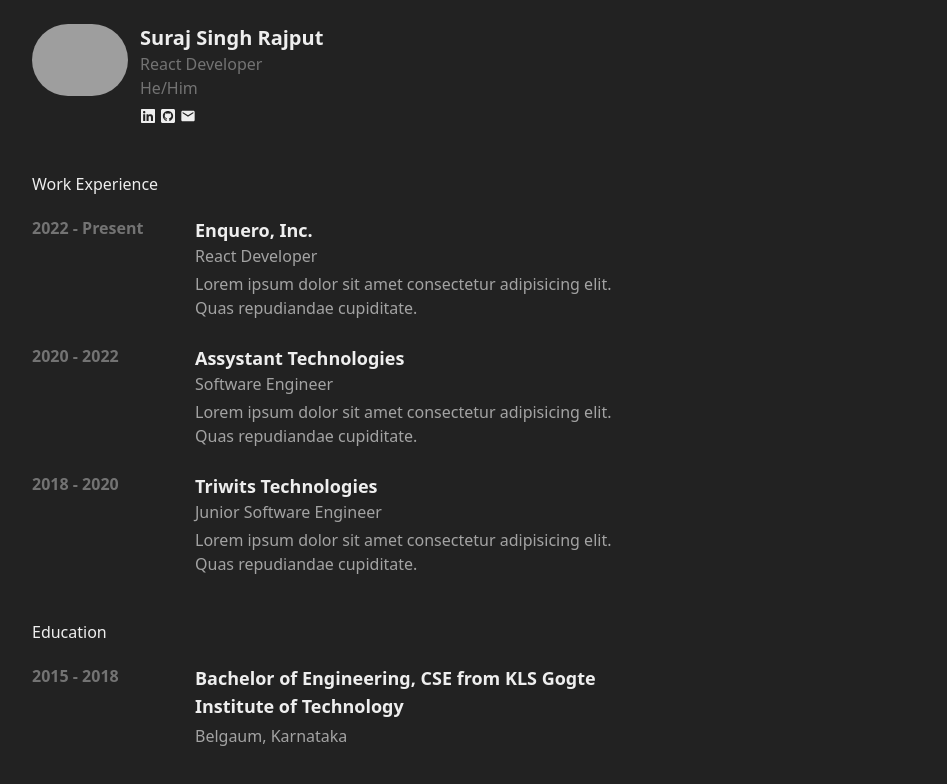
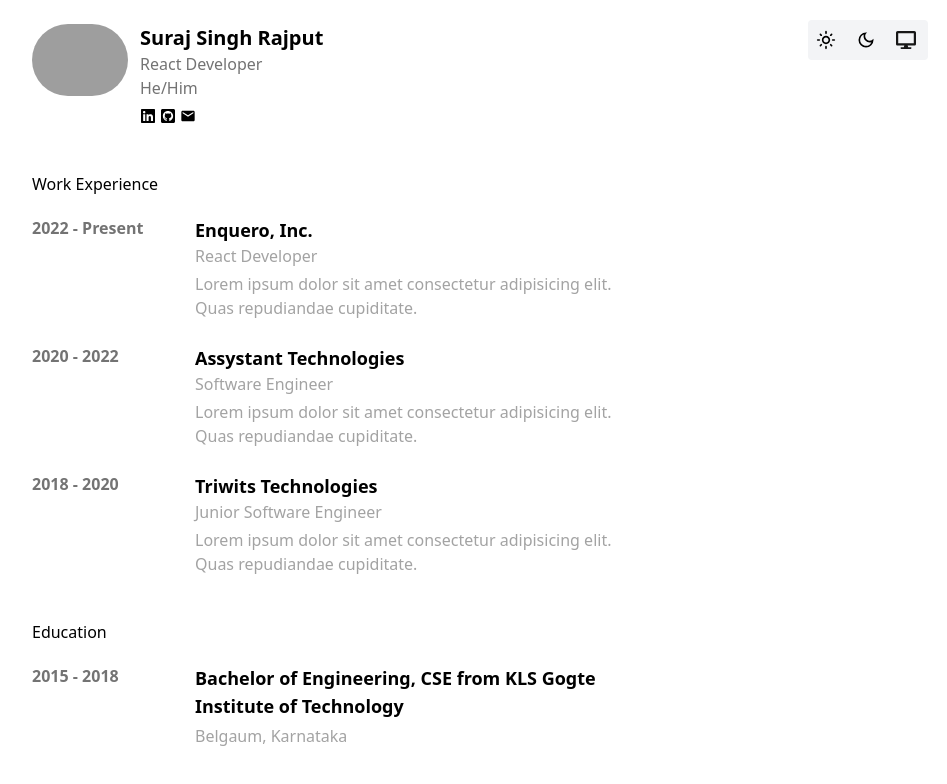
Before and after one commit to Rajput-Suraj/resume, a React (Vite) app: page / in a window 1280 px wide. Shown: the top 784 px of the page, without its empty margins (312-1259 px from the left). Built offline with nearby package versions, Linux system fonts and the light colour scheme; grey boxes are pictures that could not be loaded.

Commit message:
Added dark and light mode support

```diff
--- a/index.html
+++ b/index.html
@@ -1,5 +1,5 @@
 <!DOCTYPE html>
-<html lang="en">
+<html lang="en" class="dark">
   <head>
     <meta charset="UTF-8" />
     <meta name="viewport" content="width=device-width, initial-scale=1.0" />
--- a/src/App.tsx
+++ b/src/App.tsx
@@ -1,10 +1,91 @@
+import { useEffect, useState } from 'react';
+import { FaDesktop } from 'react-icons/fa';
+
+import { MdOutlineLightMode, MdOutlineDarkMode } from 'react-icons/md';
+
 import Main from './components/Main';
 import Header from './components/Header';
 
 function App() {
+  const [theme, setTheme] = useState(
+    localStorage.getItem('theme') ? localStorage.getItem('theme') : 'system'
+  );
+
+  const element = document.documentElement;
+  const darkQuery = window.matchMedia('(prefers-color-scheme: dark)');
+
+  function onWindowMatch() {
+    if (localStorage.theme === 'dark' || (!('theme' in localStorage) && darkQuery.matches)) {
+      element.classList.add('dark');
+    } else {
+      element.classList.remove('dark');
+    }
+  }
+
+  onWindowMatch();
+
+  useEffect(() => {
+    switch (theme) {
+      case 'dark':
+        element.classList.add('dark');
+        localStorage.setItem('theme', 'dark');
+        break;
+
+      case 'light':
+        element.classList.remove('dark');
+        localStorage.setItem('theme', 'light');
+        break;
+
+      default:
+        localStorage.removeItem('theme');
+        onWindowMatch();
+        break;
+    }
+  }, [theme])
+
+  darkQuery.addEventListener('change', (e: any) => {
+    if (!('theme' in localStorage)) {
+      if (e.matches) {
+        element.classList.add('dark');
+      } else {
+        element.classList.remove('dark');
+      }
+    }
+  })
+
+  const options = [
+    {
+      icon: <MdOutlineLightMode />,
+      text: 'light',
+    },
+    {
+      icon: <MdOutlineDarkMode />,
+      text: 'dark',
+    },
+    {
+      icon: <FaDesktop />,
+      text: 'system',
+    },
+  ];
+
   return (
-    <div className="text-offWhite-50 bg-customDark-600 p-6">
-      <div className='container mx-auto lg:px-80 '>
+    <div className="dark:text-offWhite-50 dark:bg-customDark-600 p-6 duration-100">
+      <div className="fixed top-5 right-10 duration-100 dark:bg-customDark-600 bg-gray-100 rounded">
+        <div className="flex items-center justify-between flex-col sm:flex-row">
+          {options.map((option: any) => {
+            return (
+              <button
+                key={option?.text}
+                onClick={() => setTheme(option.text)}
+                className={`w-8 h-8 leading-9 p-1 text-xl rounded-full m-1 ${theme === option?.text && 'text-neutral-900'}`}
+              >
+                {option?.icon}
+              </button>
+            );
+          })}
+        </div>
+      </div>
+      <div className="container mx-auto lg:px-80 ">
         <Header />
         <Main />
       </div>
--- a/tailwind.config.js
+++ b/tailwind.config.js
@@ -1,6 +1,7 @@
 /** @type {import('tailwindcss').Config} */
 export default {
   content: ['./index.html', './src/**/*.{js,ts,jsx,tsx}'],
+  darkMode: 'class',
   theme: {
     extend: {
       colors: {
```
